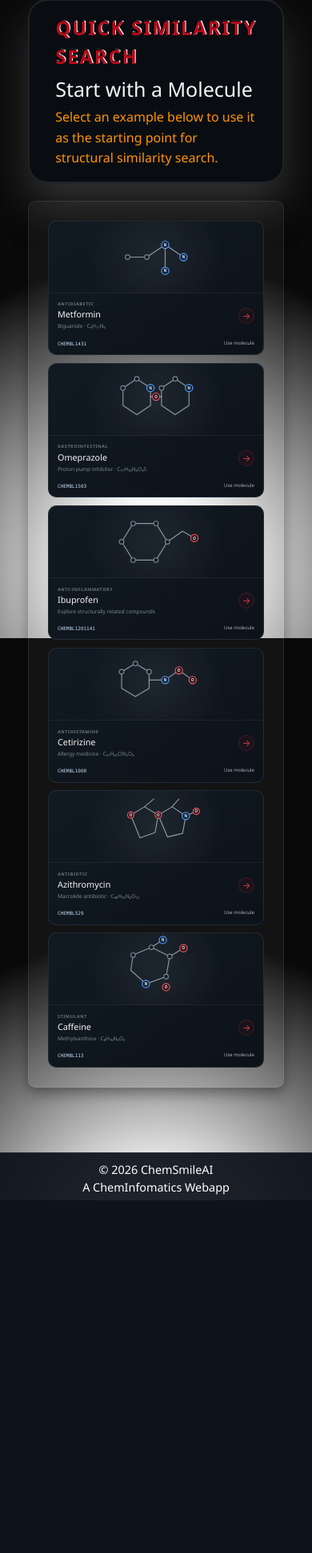
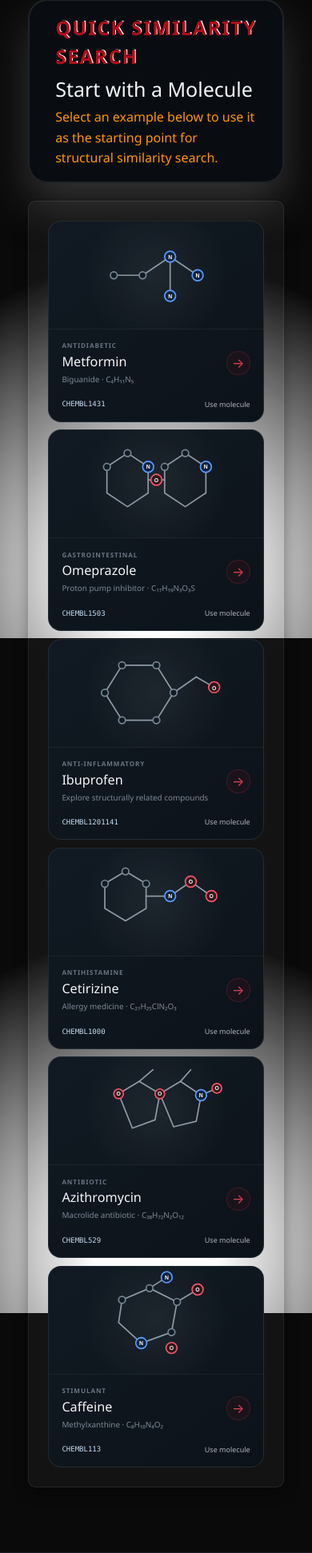
Before and after one commit to SakshamRaj1/ChemSmileAI, a Python web app: template templates/similarity.html in a window 390 px wide. Shown: the part 890-2832 px from the top of the page at 80% size. Before the commit the page ends 2391 px from the top, so only its background shows below. Run offline with Jinja, Linux system fonts and the light colour scheme; the template is opened without the code that fills it, so the values that code supplies are empty.

Commit message:
Update similarity.html

```diff
--- a/templates/similarity.html
+++ b/templates/similarity.html
@@ -1343,6 +1343,10 @@
 
         .para-describe {
             font-size: 1rem;
+        }
+
+        .molecule-card {
+            zoom: 1.5;
         }
     }
 
```
